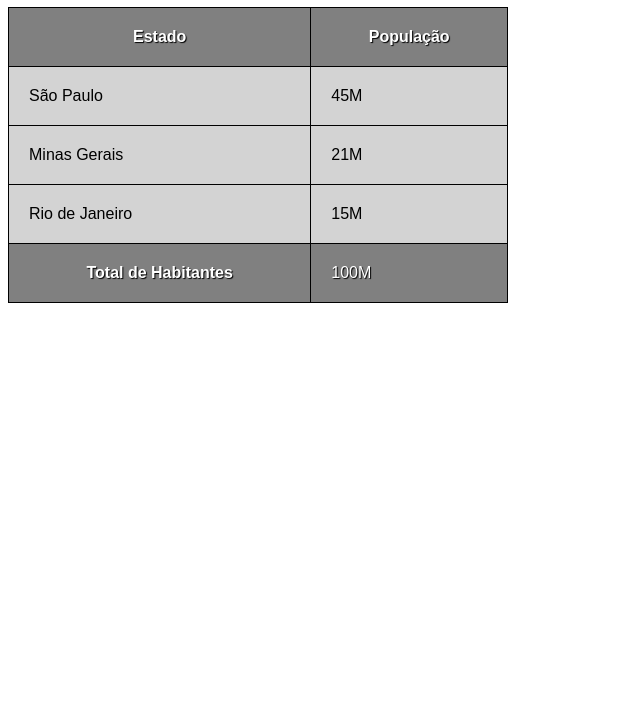
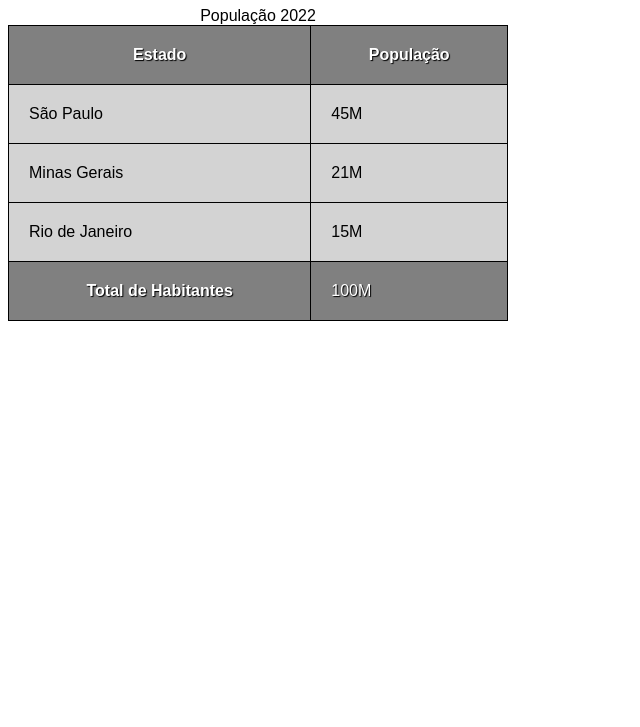
Before and after one commit to andrewfreitasch/html-css-no-exe026-mq005menu-hamburguer, a plain HTML site: page exe023/tabela02.html in a window 1280 px wide. Shown: the part 73-800 px from the top of the page, without its empty margins (0-640 px from the left). Drawn offline with Linux system fonts and the light colour scheme.

Commit message:
Update tabela02.html

```diff
--- a/exe023/tabela02.html
+++ b/exe023/tabela02.html
@@ -32,6 +32,7 @@
 <body>
     <h1>Uso de tabelas grandes</h1>
     <table>
+        <caption> População 2022</caption>
         <thead>
             <tr>
                 <th>Estado</th>
```
